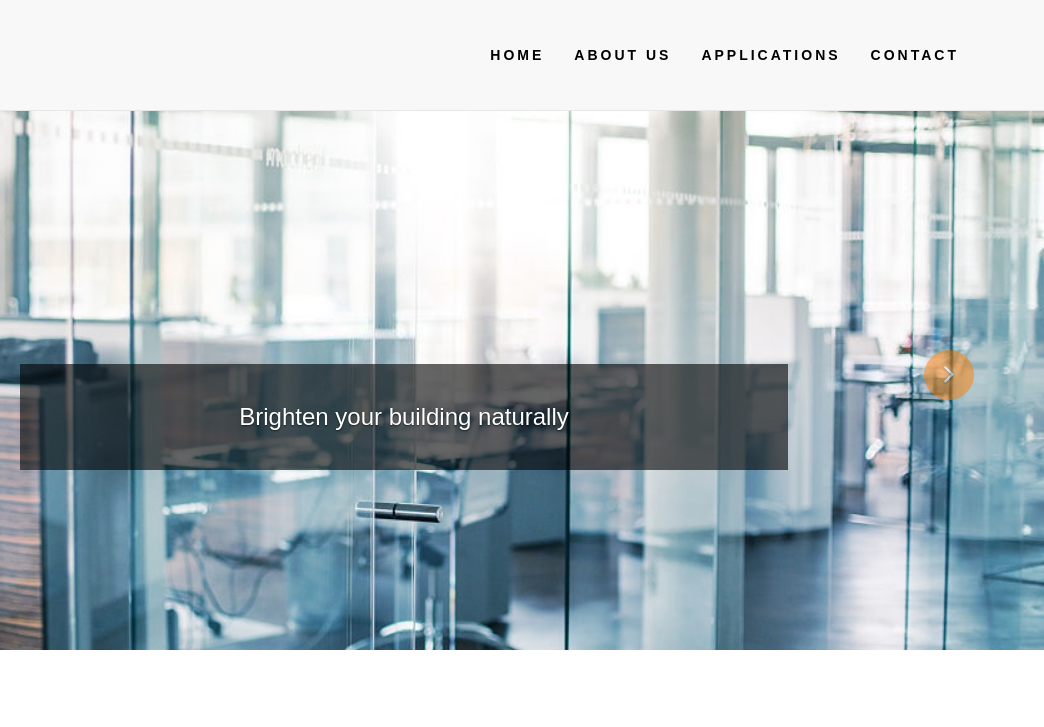
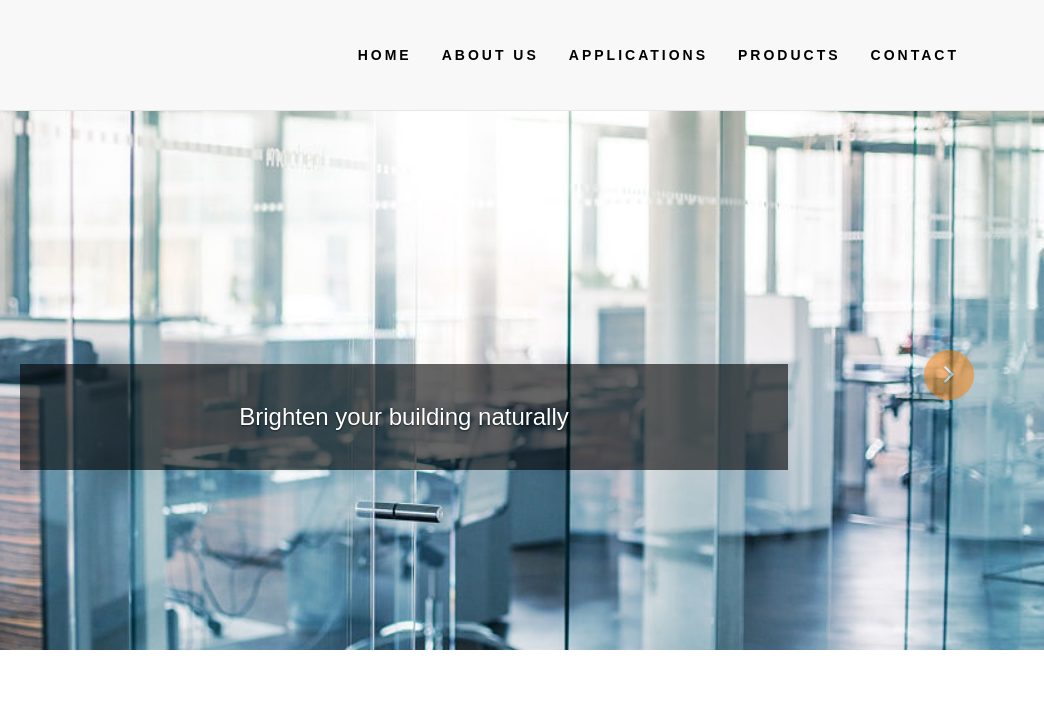
Before and after one commit to pseudo-sm/SunEmison, a plain HTML site: page index.html in a window 1280 px wide. Shown: the top 727 px of the page, 236-1280 px from the left. Drawn offline with Linux system fonts and the light colour scheme; a web font is replaced by a local one.

Commit message:
ting ting ting

```diff
--- a/index.html
+++ b/index.html
@@ -51,6 +51,24 @@
               <li><a href="#about">About Us</a></li>
               <!-- <li><a href="#portfolio">Portfolio</a></li> -->
               <li><a href="#features">Applications</a></li>
+              <li class="dropdown">
+                <a
+                  style="cursor: pointer;"
+                  class="dropdown-toggle"
+                  id="dropdownMenu4"
+                  data-toggle="dropdown"
+                  aria-haspopup="true"
+                  aria-expanded="false"
+                >
+                  Products
+                </a>
+                <ul class="dropdown-menu" aria-labelledby="dropdownMenu4">
+                  <li><a class="dropdown-item" href="#">Action</a></li>
+                  <li><a class="dropdown-item" href="#">Another action</a></li>
+                  <li><a class="dropdown-item" href="#">Something else here</a></li>
+                  <li><a class="dropdown-item" href="#">Separated link</a></li>
+                </ul>
+              </li>
               <li><a href="#contact">Contact</a></li>
             </ul>
           </div>
```
